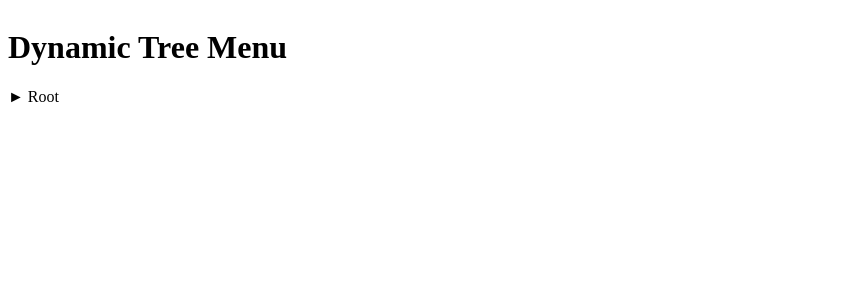
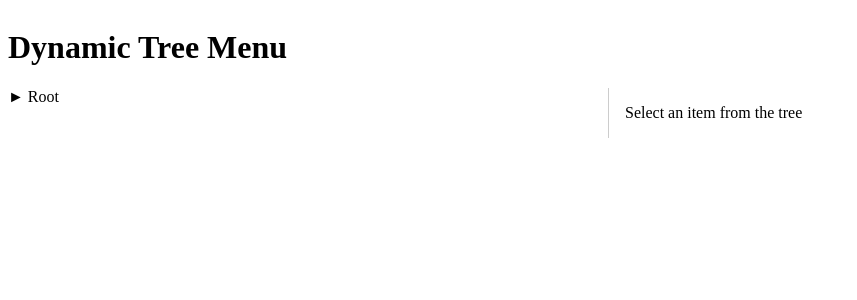
Before and after one commit to hnikhar/ui_project_tp, a React (Create React App) app: page / in a window 1280 px wide. Shown: the top 300 px of the page, without its empty margins (0-857 px from the left). Built offline with nearby package versions, Linux system fonts and the light colour scheme; the HTML template or start-up script is replaced by a standard one.

Commit message:
Part-3 completed

```diff
--- /dev/null
+++ b/src/components/ContentArea/ContentArea.css
@@ -0,0 +1,7 @@
+/* src/components/ContentArea/ContentArea.css */
+
+.content-area {
+    border-left: 1px solid #ccc;
+    padding: 16px;
+    margin-left: 300px;
+  }
--- /dev/null
+++ b/src/components/ContentArea/ContentArea.js
@@ -0,0 +1,19 @@
+// src/components/ContentArea/ContentArea.js
+
+import React from 'react';
+import './ContentArea.css';
+
+const ContentArea = ({ selectedItem }) => {
+  if (!selectedItem) {
+    return <div className="content-area">Select an item from the tree</div>;
+  }
+
+  return (
+    <div className="content-area">
+      <h1>{selectedItem.label}</h1>
+      <p>{selectedItem.details}</p>
+    </div>
+  );
+};
+
+export default ContentArea;
--- /dev/null
+++ b/src/components/TreeMenu/TreeMenu.css
@@ -0,0 +1,10 @@
+/* src/components/TreeMenu/TreeMenu.css */
+
+.tree-menu-container {
+    display: flex;
+  }
+
+  .tree-menu {
+    width: 300px;
+    overflow: auto;
+  }
--- a/src/components/TreeMenu/TreeMenu.js
+++ b/src/components/TreeMenu/TreeMenu.js
@@ -1,11 +1,14 @@
 import React, { useState } from 'react';
 import TreeNode from './TreeNode';
 import Modal from '../Modal/Modal';
+import ContentArea from '../ContentArea/ContentArea';
+import './TreeMenu.css';
 
 const TreeMenu = () => {
   const [openNodes, setOpenNodes] = useState({});
   const [isModalOpen, setIsModalOpen] = useState(false);
   const [modalContent, setModalContent] = useState('');
+  const [selectedItem, setSelectedItem] = useState(null);
 
   const handleToggle = (node) => {
     setOpenNodes((prevOpenNodes) => ({
@@ -17,10 +20,12 @@ const TreeMenu = () => {
   const handleNodeClick = (item) => {
     setModalContent(item.label);
     setIsModalOpen(true);
+    setSelectedItem(item);
   };
 
   return (
-    <div>
+    <div className="tree-menu-container">
+    <div className="tree-menu">
         <Modal show={isModalOpen} onClose={() => setIsModalOpen(false)}>
         <p>{`Item clicked: ${modalContent}`}</p>
       </Modal>
@@ -59,6 +64,8 @@ const TreeMenu = () => {
           </TreeNode>
         </TreeNode>
     </div>
+    <ContentArea selectedItem={selectedItem} />
+    </div>
   );
 };
 
```
